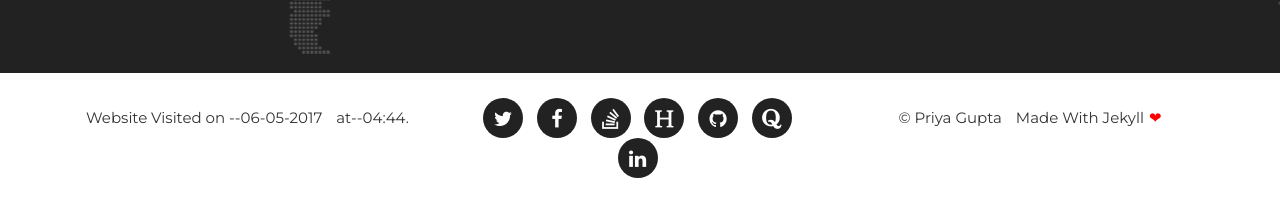
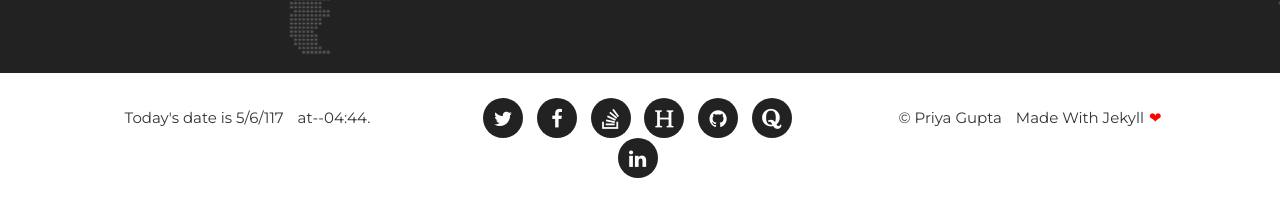
Before and after one commit to PriyaGupta1996/satnam18.github.io, a Jekyll site: the page built from index.html, in a window 1280 px wide and 900 px high, scrolled down 5911 px. Shown: the part 697-897 px from the top of the window. Built offline with Jekyll 4.4.1, drawn with Linux system fonts in a browser that asks for light colours; some web fonts are replaced.

Commit message:
Update footer.html

```diff
--- a/_includes/footer.html
+++ b/_includes/footer.html
@@ -1,9 +1,21 @@
-  <footer>
+
+<head>
+	<script language="JavaScript">
+function mdy(todaysdate) {
+//calls the function mdy why to get our date
+return todaysdate.getMonth()+1+"/"+todaysdate.getDate()+"/"+todaysdate.getYear()
+}
+	</script>
+</head>
+<footer>
         <div class="container">
             <div class="row">
                 <div class="col-md-4">
 				<ul class="list-inline quicklinks">
-                   <li> <span >Website Visited on --{{ "now" | date: "%d-%m-%Y " }}</span></li>
+                   <li> <span><script language="JavaScript">
+sampleDate1=new Date()
+document.write ("Today's date is "+ mdy(sampleDate1))
+</script></span></li>
 					<li><span>at--{{ "now" | date: "%H:%M" }}.</span></li>
 					</ul>
                 </div>
```
